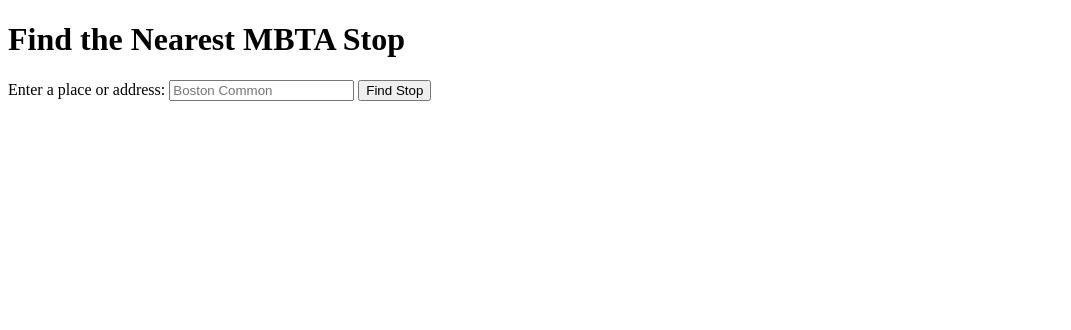
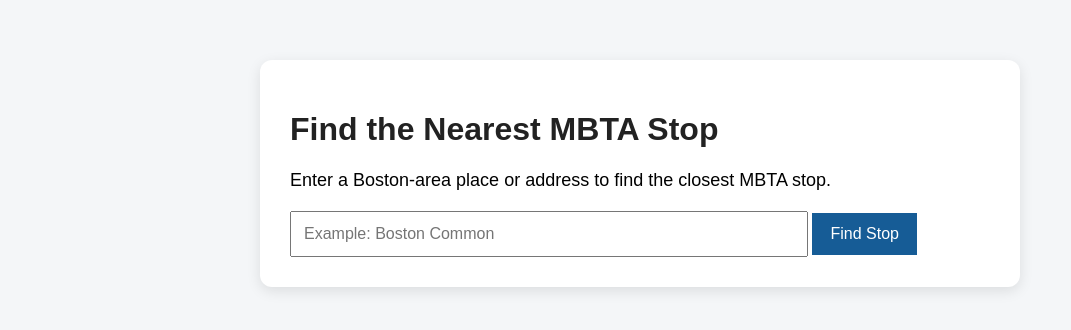
Before and after one commit to wter1/oim3640, a Flask app: page / in a window 1280 px wide. Shown: the top 330 px of the page, without its empty margins (0-1071 px from the left). Run offline with Flask 3, Linux system fonts and the light colour scheme.

Commit message:
Milestone 3 completed for updated and polished UI

```diff
--- a/Projects/Project3/code/app.py
+++ b/Projects/Project3/code/app.py
@@ -1,7 +1,13 @@
+import os
 from flask import Flask, render_template, request
+from dotenv import load_dotenv
 from prototype import find_stop_near
 
+load_dotenv()
+
 app = Flask(__name__)
+
+MAPBOX_TOKEN = os.getenv("MAPBOX_TOKEN")
 
 
 @app.route("/")
@@ -20,13 +26,12 @@
         )
 
     try:
-        stop_name, wheelchair_accessible = find_stop_near(place)
+        result = find_stop_near(place)
 
         return render_template(
             "result.html",
-            place=place,
-            stop_name=stop_name,
-            wheelchair_accessible=wheelchair_accessible
+            result=result,
+            mapbox_token=MAPBOX_TOKEN
         )
 
     except Exception as error:
--- a/Projects/Project3/code/prototype.py
+++ b/Projects/Project3/code/prototype.py
@@ -44,17 +44,15 @@
 
 
 def find_nearest_stop(latitude, longitude):
-    """
-    Takes latitude/longitude and returns nearest MBTA stop info.
-    """
     headers = {}
+
     if MBTA_API_KEY:
         headers["x-api-key"] = MBTA_API_KEY
 
     params = {
         "filter[latitude]": latitude,
         "filter[longitude]": longitude,
-        "filter[radius]": 0.01,
+        "filter[radius]": 0.03,
         "sort": "distance",
         "page[limit]": 1,
     }
@@ -71,23 +69,27 @@
     stop = stops[0]
     attributes = stop["attributes"]
 
-    name = attributes["name"]
-    wheelchair_boarding = attributes.get("wheelchair_boarding")
-
-    wheelchair_accessible = wheelchair_boarding == 1
-
-    return name, wheelchair_accessible
+    return {
+        "name": attributes["name"],
+        "wheelchair_accessible": attributes.get("wheelchair_boarding") == 1,
+        "latitude": attributes["latitude"],
+        "longitude": attributes["longitude"],
+    }
 
 
 def find_stop_near(place_name):
-    """
-    Full pipeline:
-    place name -> Mapbox lat/lng -> nearest MBTA stop
-    """
-    latitude, longitude = geocode_place(place_name)
-    stop_name, wheelchair_accessible = find_nearest_stop(latitude, longitude)
+    place_latitude, place_longitude = geocode_place(place_name)
+    stop = find_nearest_stop(place_latitude, place_longitude)
 
-    return stop_name, wheelchair_accessible
+    return {
+        "place_name": place_name,
+        "place_latitude": place_latitude,
+        "place_longitude": place_longitude,
+        "stop_name": stop["name"],
+        "wheelchair_accessible": stop["wheelchair_accessible"],
+        "stop_latitude": stop["latitude"],
+        "stop_longitude": stop["longitude"],
+    }
 
 
 def main():
--- /dev/null
+++ b/Projects/Project3/code/static/style.css
@@ -0,0 +1,76 @@
+body {
+    font-family: Arial, sans-serif;
+    background-color: #f4f6f8;
+    margin: 0;
+    padding: 0;
+}
+
+.container {
+    max-width: 700px;
+    margin: 60px auto;
+    background: white;
+    padding: 30px;
+    border-radius: 12px;
+    box-shadow: 0 4px 14px rgba(0, 0, 0, 0.1);
+}
+
+h1 {
+    color: #222;
+}
+
+p {
+    font-size: 18px;
+}
+
+form {
+    margin-top: 20px;
+}
+
+input {
+    width: 70%;
+    padding: 12px;
+    font-size: 16px;
+}
+
+button {
+    padding: 12px 18px;
+    font-size: 16px;
+    background-color: #165c96;
+    color: white;
+    border: none;
+    cursor: pointer;
+}
+
+button:hover {
+    background-color: #0d426f;
+}
+
+.error {
+    color: red;
+    margin-top: 20px;
+}
+
+.card {
+    background-color: #eef3f8;
+    padding: 20px;
+    border-radius: 8px;
+    margin-bottom: 20px;
+}
+
+#map {
+    width: 100%;
+    height: 400px;
+    border-radius: 10px;
+    margin: 20px 0;
+}
+
+.back-link {
+    display: inline-block;
+    margin-top: 15px;
+    color: #165c96;
+    text-decoration: none;
+}
+
+.back-link:hover {
+    text-decoration: underline;
+}
--- a/Projects/Project3/code/templates/index.html
+++ b/Projects/Project3/code/templates/index.html
@@ -2,18 +2,27 @@
 <html>
 <head>
     <title>MBTA Stop Finder</title>
+    <link rel="stylesheet" href="{{ url_for('static', filename='style.css') }}">
 </head>
+
 <body>
+    <div class="container">
         <h1>Find the Nearest MBTA Stop</h1>
+        <p>Enter a Boston-area place or address to find the closest MBTA stop.</p>
 
         <form action="/result" method="POST">
-        <label for="place">Enter a place or address:</label>
-        <input type="text" id="place" name="place" placeholder="Boston Common">
+            <input
+                type="text"
+                name="place"
+                placeholder="Example: Boston Common"
+                required
+            >
             <button type="submit">Find Stop</button>
         </form>
 
         {% if error %}
-        <p style="color: red;">{{ error }}</p>
+            <p class="error">{{ error }}</p>
         {% endif %}
+    </div>
 </body>
 </html>
```
Also changed, not shown: Projects/Project3/code/templates/result.html (+50 -9 lines). Lines whose indentation alone changed are shown as unchanged.
